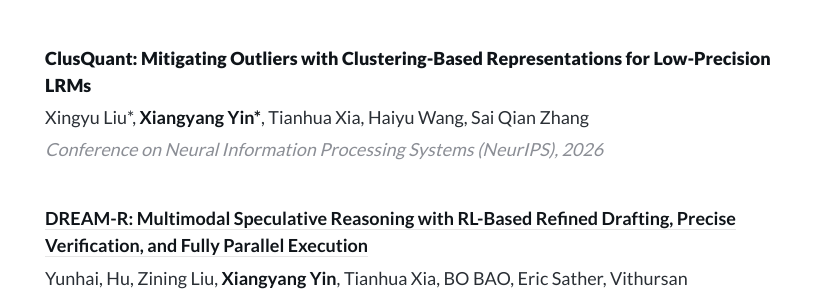
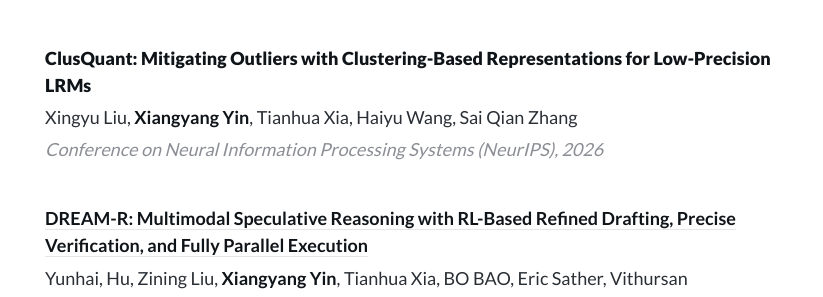
Before and after one commit to shawnyin128/shawnyin128.github.io, a Jekyll site: the page built from _pages/publication.md, in a window 1280 px wide. Shown: the part 713-1010 px from the top of the page, without its empty margins (221-1044 px from the left). Built offline with Jekyll 4.4.1, drawn with Linux system fonts in a browser that asks for light colours; a style sheet for code colours, icons or effects is not loaded.

```diff
--- a/_data/settings.yml
+++ b/_data/settings.yml
@@ -99,7 +99,7 @@ selected_works_settings:
   items:
     - title: 'ClusQuant: Mitigating Outliers with Clustering-Based Representations for Low-Precision LRMs'
       venue: 'NeurIPS, 2026'
-      authors: 'Xingyu Liu*, <strong>Xiangyang Yin*</strong>, Tianhua Xia, Haiyu Wang, Sai Qian Zhang'
+      authors: 'Xingyu Liu, <strong>Xiangyang Yin</strong>, Tianhua Xia, Haiyu Wang, Sai Qian Zhang'
       link:
       image: '/images/works/clusquant.png'
       tag:
--- a/_pages/publication.md
+++ b/_pages/publication.md
@@ -15,7 +15,7 @@ page_cover: '/images/header/pub_cover.jpg'
   <strong>ClusQuant: Mitigating Outliers with Clustering-Based Representations for Low-Precision LRMs</strong>
 </div>
 <div class="publication-authors">
-  Xingyu Liu*, <strong>Xiangyang Yin*</strong>, Tianhua Xia, Haiyu Wang, Sai Qian Zhang
+  Xingyu Liu, <strong>Xiangyang Yin</strong>, Tianhua Xia, Haiyu Wang, Sai Qian Zhang
 </div>
 <div class="publication-conference">
   Conference on Neural Information Processing Systems (NeurIPS), 2026
```
